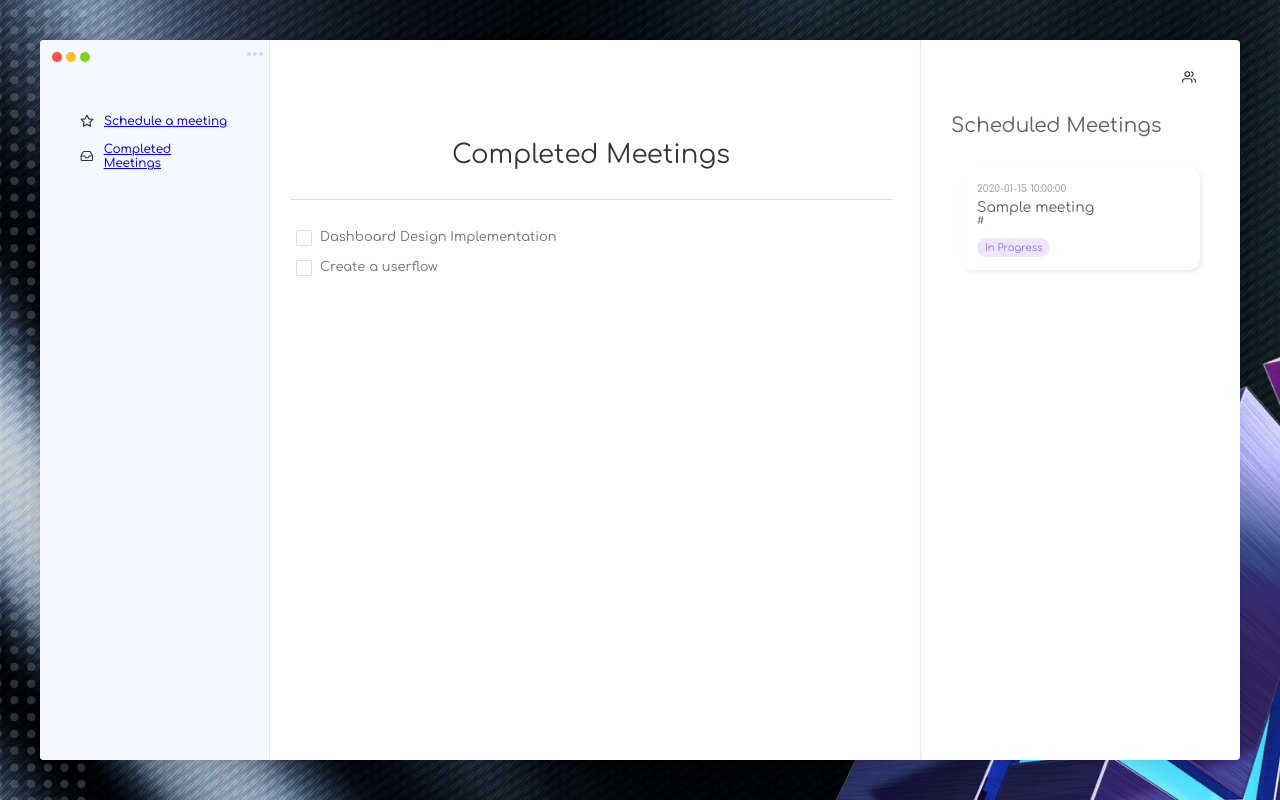
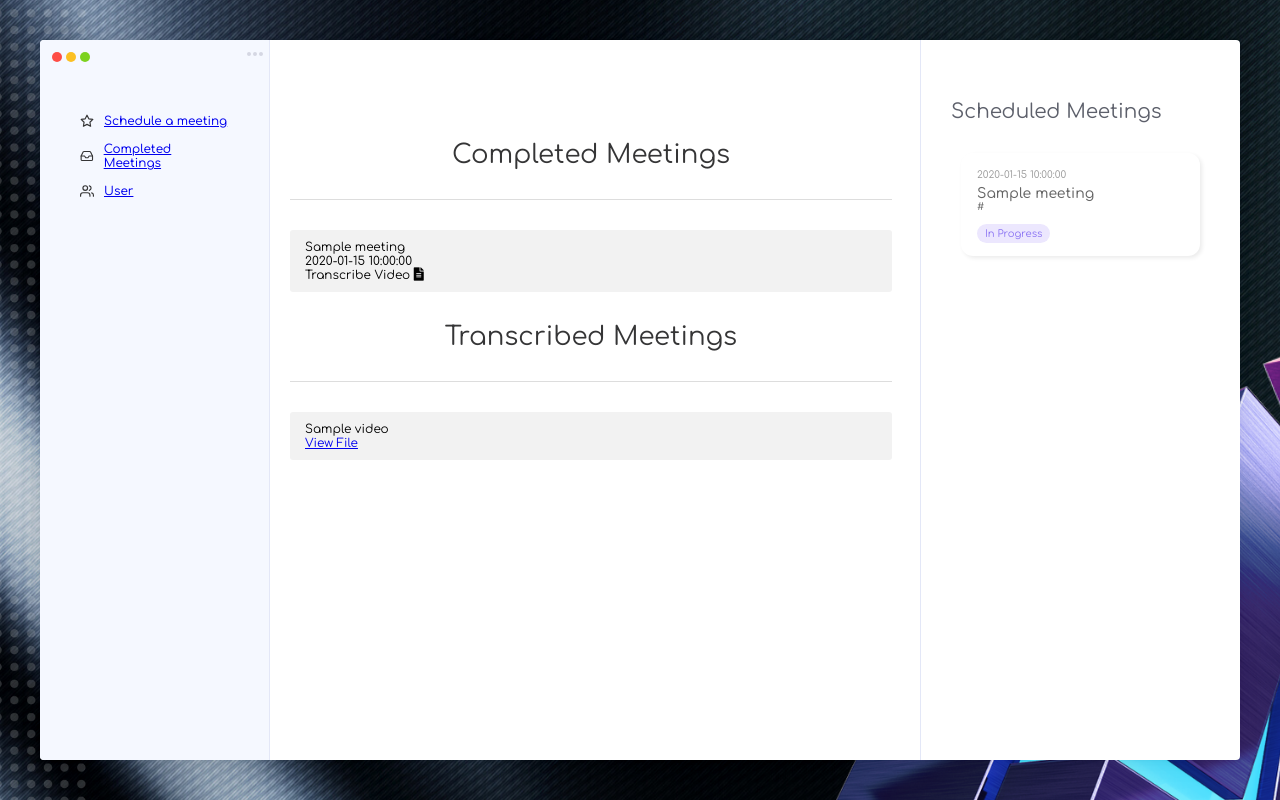
Before and after one commit to anmolj7/BreakTheSchackles3.0, a Flask app: template templates/completed_meetings.html in a window 1280 px wide. Run offline with Flask 2, Linux system fonts and the light colour scheme; the template is opened without the code that fills it: most values are stand-ins (such as "Sample title", 1, 10 or a date in 2020).

Commit message:
fixing conflicts

```diff
--- a/server.py
+++ b/server.py
@@ -1,8 +1,11 @@
 from flask import Flask, render_template, url_for, redirect, request
 from flask_apscheduler import APScheduler
 from flask_sqlalchemy import SQLAlchemy
+from functools import wraps
+from JoinMeet import JoinMeet
 from datetime import datetime
 from threading import Thread
+from autotrans import download
 import time
 import os
 
@@ -25,6 +28,16 @@ class Meeting(db.Model):
     finished = db.Column(db.Boolean, default=False)
 
 
+class User(db.Model):
+    email = db.Column(db.String(50), primary_key=True)
+    password = db.Column(db.String(50))
+    recording_link = db.Column(db.String(50))
+
+class TranscribedVideo(db.Model):
+    name = db.Column(db.String(100))
+    file_name = db.Column(db.String(100), primary_key=True)
+
+
 def get_meeting_list(finished=False):
     meeting_list = []
     for meeting in Meeting.query.all():
@@ -45,6 +58,23 @@ def get_meeting_list(finished=False):
 
 
 MEETINGS = []
+PROCESSING = []
+
+
+def start_recording(meeting):
+    print("Starting recording")
+    user = User.query.first()
+    MEETINGS.append(JoinMeet(user.email, user.password))
+    MEETINGS[-1].join_meet(meeting.class_link, meeting.id)
+    MEETINGS[-1].record_meeting(user.recording_link)
+
+
+def checker():
+    for meeting in Meeting.query.all():
+        if datetime.now() > meeting.class_time and not meeting.started:
+            meeting.started = True
+            db.session.commit()
+            start_recording(meeting)
 
 
 @app.route("/")
@@ -54,11 +84,44 @@ def home():
 
 @app.route("/completed_meetings")
 def completed_meetings():
-    return render_template("completed_meetings.html", meeting_list=get_meeting_list(), colors=['yellow', 'blue', 'red', 'green'])
+    videos = TranscribedVideo.query.all()
+    video_list = []
+    for video in videos:
+        data = ""
+        with open(video.file_name.replace("mp4", "txt")) as f:
+            data = f.read()
+        video_list.append(
+            {
+                'video_name': video.name,
+                'video_file_name': video.file_name.replace("mp4", "txt"),
+                'video_file_text': data
+            }
+        )
+    print(video_list)
+    return render_template("completed_meetings.html", meeting_list=get_meeting_list(), colors=['yellow', 'blue', 'red', 'green'], finished_meetings=get_meeting_list(True), video_list=video_list, PROCESSING=PROCESSING)
+
 
 @app.route("/add_meeting")
 def add_meeting():
     return render_template("add_meeting.html", meeting_list=get_meeting_list(), colors=['yellow', 'blue', 'red', 'green'])
+
+
+@app.route("/user")
+def user():
+    user = User.query.first()
+    return render_template("user.html", user=user, meeting_list=get_meeting_list(), colors=['yellow', 'blue', 'red', 'green'])
+
+
+@app.route("/add_user", methods=['POST'])
+def add_user():
+    email = request.form.get('email')
+    password = request.form.get('password')
+    recording_link = request.form.get('recording_link')
+
+    user = User(email=email, password=password, recording_link=recording_link)
+    db.session.add(user)
+    db.session.commit()
+    return redirect(url_for('home'))
 
 
 @app.route("/form_add_meeting", methods=["POST"])
@@ -88,6 +151,51 @@ def delete_meeting():
     return redirect(url_for("add_meeting"))
 
 
+@app.route('/transcribe_video', methods=["POST"])
+def transcribe_video():
+    def process_video(name, video_file_name):
+        PROCESSING.append(video_file_name)
+        print("Starting processing! ")
+        from Transcribe import Transcribe
+        transcribed_text = Transcribe(video_file_name)
+        with open(video_file_name.replace("mp4", "txt"), "w+") as f:
+            f.write(transcribed_text)
+        video = TranscribedVideo(name=name, file_name=video_file_name)
+        db.session.add(video)
+        db.session.commit()
+        PROCESSING.pop()
+        os.remove(video_file_name)
+        return
+
+    meeting_id = request.form.get('meeting_id')
+    meet = Meeting.query.filter_by(id=meeting_id).first()
+    name = meet.class_name
+    recording_time = meet.recording_time
+    user = User.query.first()
+    meet_link = user.recording_link
+    meet_link = meet_link[len("https://meet.google.com/"):]
+    obj = download(user.email, user.password, meet.recording_time.strftime(
+        "%H:%M"), f"{meet_link}", meet.recording_time.strftime("%Y-%m-%d"))
+    obj.google_login()
+    obj.downloadfile()
+    filename = meet.recording_time.strftime(
+        f"{meet_link} (%Y-%m-%d at %H_%M GMT-8).mp4")
+    db.session.delete(meet)
+    db.session.commit()
+    thread = Thread(target=process_video, kwargs={
+                    'video_file_name': filename, 'name': name})
+    thread.start()
+    return redirect(url_for('completed_meetings'))
+
+
+@app.route('/view_file/<filename>')
+def view_file(filename):
+    with open(filename) as f:
+        return f.read()
+
 if __name__ == "__main__":
     db.create_all()
-    app.run(debug=True, port=5001)
+    scheduler.add_job(id="check_time", func=checker,
+                      trigger="interval", seconds=5)
+    scheduler.start()
+    app.run(debug=True, port=5007, use_reloader=False)
--- a/templates/add_meeting.html
+++ b/templates/add_meeting.html
@@ -2,7 +2,7 @@
 <span></span> {% extends "base.html" %}
 <span></span> {% block title %} Scion | Schedule Meeting {% endblock %}
 <span></span> {% block content %}
-<div class="header">Add a meeting</div>
+<div class="header">Schedule a meeting</div>
 <div class="wrapper">
     <form action="/form_add_meeting" method="POST">
         <div class="inputField">
--- a/templates/base.html
+++ b/templates/base.html
@@ -32,6 +32,14 @@
                         <path d="M5.45 5.11L2 12v6a2 2 0 0 0 2 2h16a2 2 0 0 0 2-2v-6l-3.45-6.89A2 2 0 0 0 16.76 4H7.24a2 2 0 0 0-1.79 1.11z" /></svg>
                         <span><a href="{{ url_for('completed_meetings') }}">Completed Meetings</a></span>
                     </li>
+                    <li class="item">
+                        <svg xmlns="http://www.w3.org/2000/svg" width="24" height="24" viewBox="0 0 24 24" fill="none" stroke="currentColor" stroke-width="2" stroke-linecap="round" stroke-linejoin="round" class="feather feather-users">
+                            <path d="M17 21v-2a4 4 0 0 0-4-4H5a4 4 0 0 0-4 4v2" />
+                            <circle cx="9" cy="7" r="4" />
+                            <path d="M23 21v-2a4 4 0 0 0-3-3.87" />
+                            <path d="M16 3.13a4 4 0 0 1 0 7.75" /></svg>
+                        <span><a href="{{ url_for('user') }}">User</a></span>
+                    </li>
                 </ul>
             </div>
         </div>
@@ -42,11 +50,6 @@
         </div>
         <div class="right-bar">
             <div class="top-part">
-                <svg xmlns="http://www.w3.org/2000/svg" width="24" height="24" viewBox="0 0 24 24" fill="none" stroke="currentColor" stroke-width="2" stroke-linecap="round" stroke-linejoin="round" class="feather feather-users">
-            <path d="M17 21v-2a4 4 0 0 0-4-4H5a4 4 0 0 0-4 4v2" />
-            <circle cx="9" cy="7" r="4" />
-            <path d="M23 21v-2a4 4 0 0 0-3-3.87" />
-            <path d="M16 3.13a4 4 0 0 1 0 7.75" /></svg>
             </div>
             <div class="header">Scheduled Meetings</div>
             <div class="right-content">
--- a/templates/completed_meetings.html
+++ b/templates/completed_meetings.html
@@ -1,11 +1,45 @@
 <link rel="stylesheet" href="{{url_for('static', filename='meeting.css')}}"> {% extends "base.html" %} {% block title %} Scion | Home {% endblock %} {% block content %}
 <div class="header upcoming">Completed Meetings</div>
-<div class="task">
-    <input class="task-item" name="task" type="checkbox" id="item-7">
-    <label for="item-7"><span class="label-text">Dashboard Design Implementation</span></label>
+{% if finished_meetings %} {% for meeting in finished_meetings %}
+<ul class="todoList">
+    {% for meeting in finished_meetings %}
+    <li>
+        {{meeting['class_name']}}
+        <br> {{meeting['class_time']}}
+        <span>
+            <form action="{{url_for('delete_meeting')}}" method="POST">
+                <input type="text" name="meeting_id" value="{{meeting['id']}}" hidden>
+                <button type="submit" class="icon">
+                    <i class="fas fa-trash"></i>
+                </button>
+            </form>
+            <form action="/transcribe_video" method="POST">
+                Transcribe Video
+                <input type="text" name="meeting_id" value="{{meeting['id']}}" hidden>
+                <button type="submit">
+                    <i class="fas fa-file-alt"></i>
+                </button>
+            </form>
+        </span>
+    </li>
+    {% endfor %}
+</ul>
+{% endfor %} {% else %}
+<ul class="todoList">
+    <li>
+        No Completed Meetings yet
+    </li>
+</ul>
+{% endif %} {% if video_list %}
+<div class="header upcoming">
+    <span>Transcribed Meetings <span class="pendingTasks"></span></span>
 </div>
-<div class="task">
-    <input class="task-item" name="task" type="checkbox" id="item-8">
-    <label for="item-8"><span class="label-text">Create a userflow</span></label>
-</div>
-{% endblock %}
+<ul class="todoList">
+    {% for video in video_list %}
+    <li>
+        {{video['video_name']}}<br>
+        <a href="/view_file/{{video['video_file_name']}}" target="_blank">View File</a>
+    </li>
+    {% endfor %}
+</ul>
+{% endif %}{% endblock %}
```
Also changed, not shown: db.sqlite3 (deleted).
